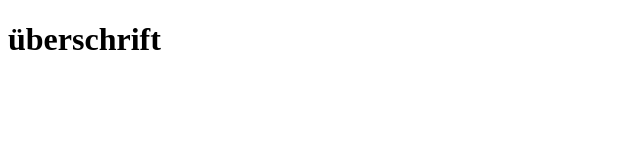
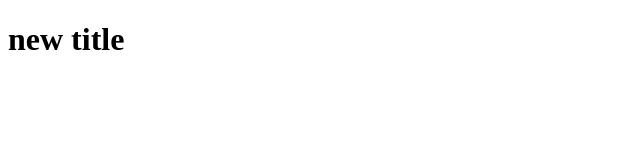
Before and after one commit to charlybraun1809/Testprojekt, a plain HTML site: page index.html in a window 1280 px wide. Shown: the whole page, without its empty margins (0-640 px from the left). Drawn offline with Linux system fonts and the light colour scheme.

```diff
--- a/index.html
+++ b/index.html
@@ -6,6 +6,6 @@
     <title>Document</title>
 </head>
 <body>
-    <h1>überschrift</h1>
+    <h1>new title</h1>
 </body>
 </html>
```
Also changed, not shown: script.js (added), style.css (added), 1 other file.
